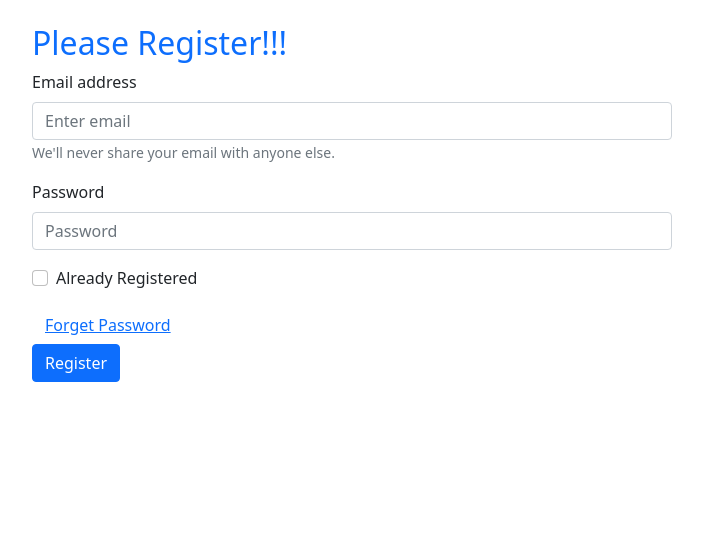
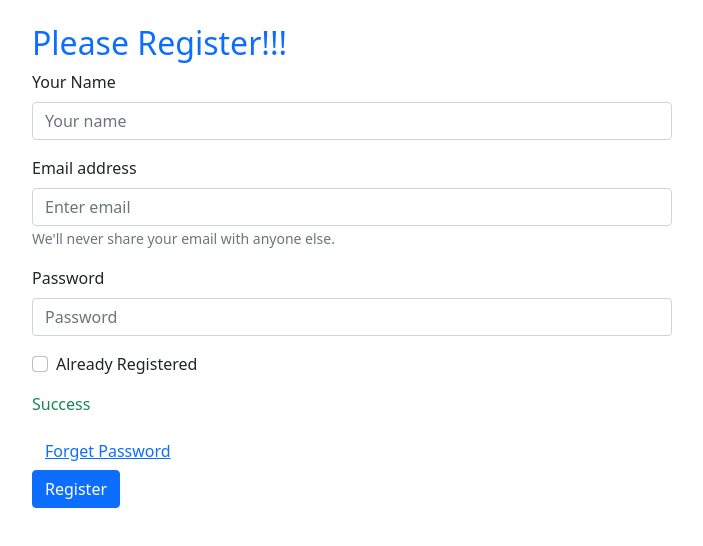
Before and after one commit to abdulmatin303/email-password-auth, a React (Create React App) app: page / in a window 1280 px wide. Shown: the top 546 px of the page, without its empty margins (288-991 px from the left). Built offline with nearby package versions, Linux system fonts and the light colour scheme.

Commit message:
Update user name to firebase

```diff
--- a/src/App.js
+++ b/src/App.js
@@ -1,6 +1,6 @@
 import './App.css';
 import 'bootstrap/dist/css/bootstrap.min.css';
-import { createUserWithEmailAndPassword, getAuth, sendEmailVerification, sendPasswordResetEmail, signInWithEmailAndPassword } from "firebase/auth";
+import { createUserWithEmailAndPassword, getAuth, sendEmailVerification, sendPasswordResetEmail, signInWithEmailAndPassword, updateProfile } from "firebase/auth";
 import app from './firebase.init';
 import Form from 'react-bootstrap/Form';
 import Button from 'react-bootstrap/Button';
@@ -15,9 +15,15 @@
 
   const [error, setError] = useState('');
 
+  const [name, setName] = useState('');
+
   const [email, setEmail] = useState('');
 
   const [password, setPassword] = useState('');
+
+  const handleNameBlur = event => {
+    setName(event.target.value);
+  }
 
   const handleEmailBlur = event => {
     setEmail(event.target.value);
@@ -42,26 +48,25 @@
     if (!/(?=.*?[#?!@$%^&*-])/.test(password)) {
       setError('Password should contain ai least one special character.');
       return;
-
     }
 
     setValidated(true);
     setError('');
 
-    if(registered) {
+    if (registered) {
       console.log(email, password);
       signInWithEmailAndPassword(auth, email, password)
-      .then(result =>{
+        .then(result => {
           const user = result.user;
           console.log(user);
         })
-      .catch(error =>{
+        .catch(error => {
           console.error(error);
           setError(error.message);
         });
 
     }
-    else{
+    else {
       createUserWithEmailAndPassword(auth, email, password)
         .then(result => {
           const user = result.user;
@@ -69,6 +74,7 @@
           setEmail('');
           setPassword('');
           verifyEmail();
+          setUserName();
         })
         .catch(error => {
           console.error(error);
@@ -85,6 +91,18 @@
       })
   }
 
+  const setUserName = () => {
+    updateProfile(auth.currentUser, {
+      displayName: name
+    })
+    .then(() => {
+      console.log('updating name');
+    })
+    .catch(error => {
+      setError(error.message);
+    })
+  }
+
   const verifyEmail = () => {
     sendEmailVerification(auth.currentUser)
       .then(() => {
@@ -92,7 +110,6 @@
       })
 
   }
-
 
   return (
     <div>
@@ -106,8 +123,16 @@
       </form> */}
 
       <div className='registration w-50 mx-auto mt-4'>
-        <h2 className='text-primary'>Please { registered ? 'Login' : 'Register' }!!!</h2>
+        <h2 className='text-primary'>Please {registered ? 'Login' : 'Register'}!!!</h2>
         <Form noValidate validated={validated} onSubmit={handleFormSubmit}>
+          { !registered &&  <Form.Group className="mb-3" controlId="formBasicEmail">
+            <Form.Label>Your Name</Form.Label>
+            <Form.Control onBlur={handleNameBlur} type="text" placeholder="Your name" required />
+            <Form.Control.Feedback type="invalid">
+              Please provide your name.
+            </Form.Control.Feedback>
+          </Form.Group>}
+
           <Form.Group className="mb-3" controlId="formBasicEmail">
             <Form.Label>Email address</Form.Label>
             <Form.Control onBlur={handleEmailBlur} type="email" placeholder="Enter email" required />
@@ -129,6 +154,7 @@
           <Form.Group className="mb-3" controlId="formBasicCheckbox">
             <Form.Check onChange={handleRegisteredChange} type="checkbox" label="Already Registered" />
           </Form.Group>
+          <p className='text-success'>{'Success'}</p>
           <p className='text-danger'>{error}</p>
           <Button onClick={handlePasswordReset} variant="link">Forget Password</Button>
           <br />
```
Lines whose indentation alone changed are shown as unchanged.
